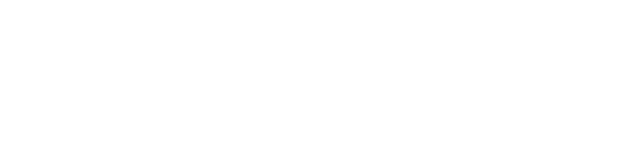
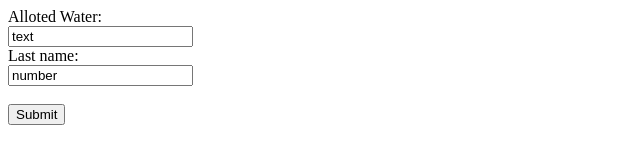
Before and after one commit to KeyurPatel0324/PythonProject, a plain HTML site: page monthly.html in a window 1280 px wide. Shown: the whole page, without its empty margins (0-640 px from the left). Drawn offline with Linux system fonts and the light colour scheme.

Commit message:
Update monthly.html

```diff
--- a/monthly.html
+++ b/monthly.html
@@ -6,5 +6,13 @@
 </head>
 <body>
 
+<form action="/handler/index1">
+  <label for="aw">Alloted Water:</label><br>
+  <input type="text" id="aw" name="aw" value="text"><br>
+  <label for="add_guest">Last name:</label><br>
+  <input type="text" id="add_guest" name="add_guest" value="number"><br><br>
+  <input type="submit" value="Submit">
+</form>
+
 </body>
 </html>
```
